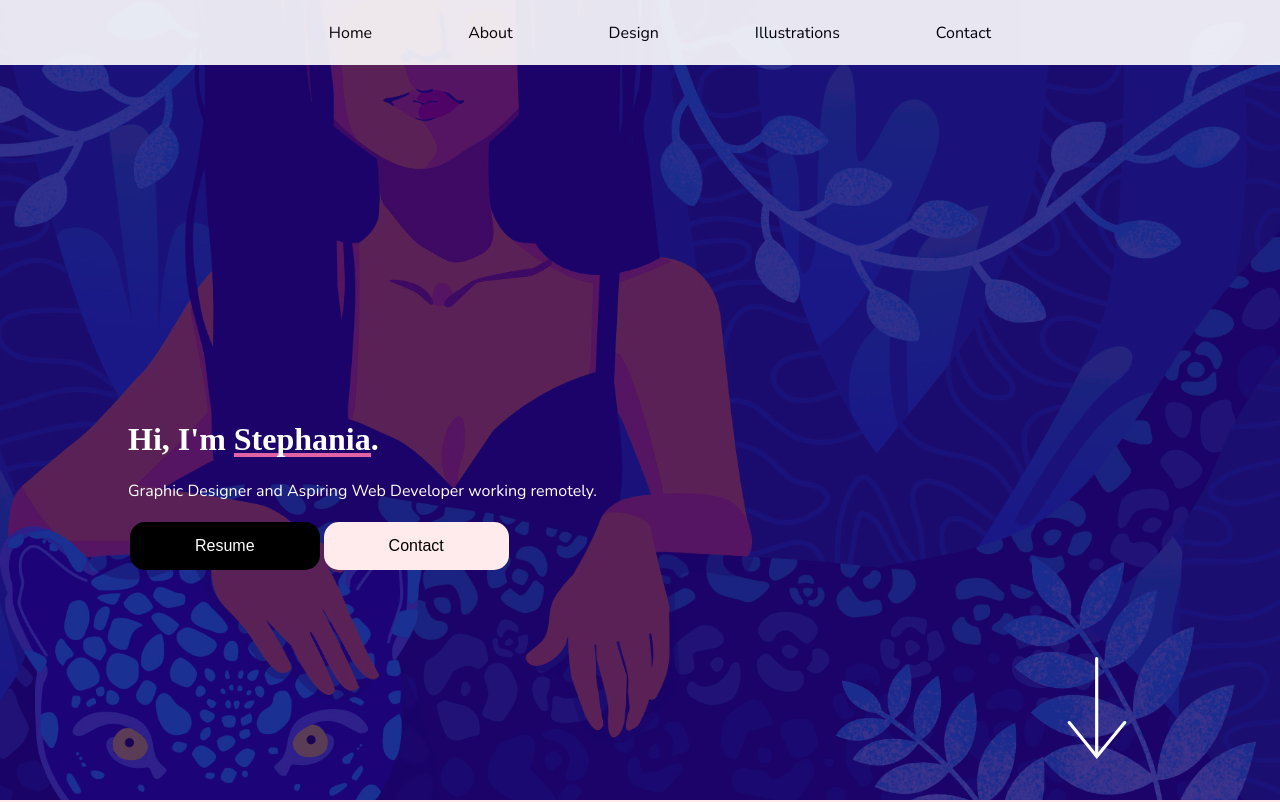
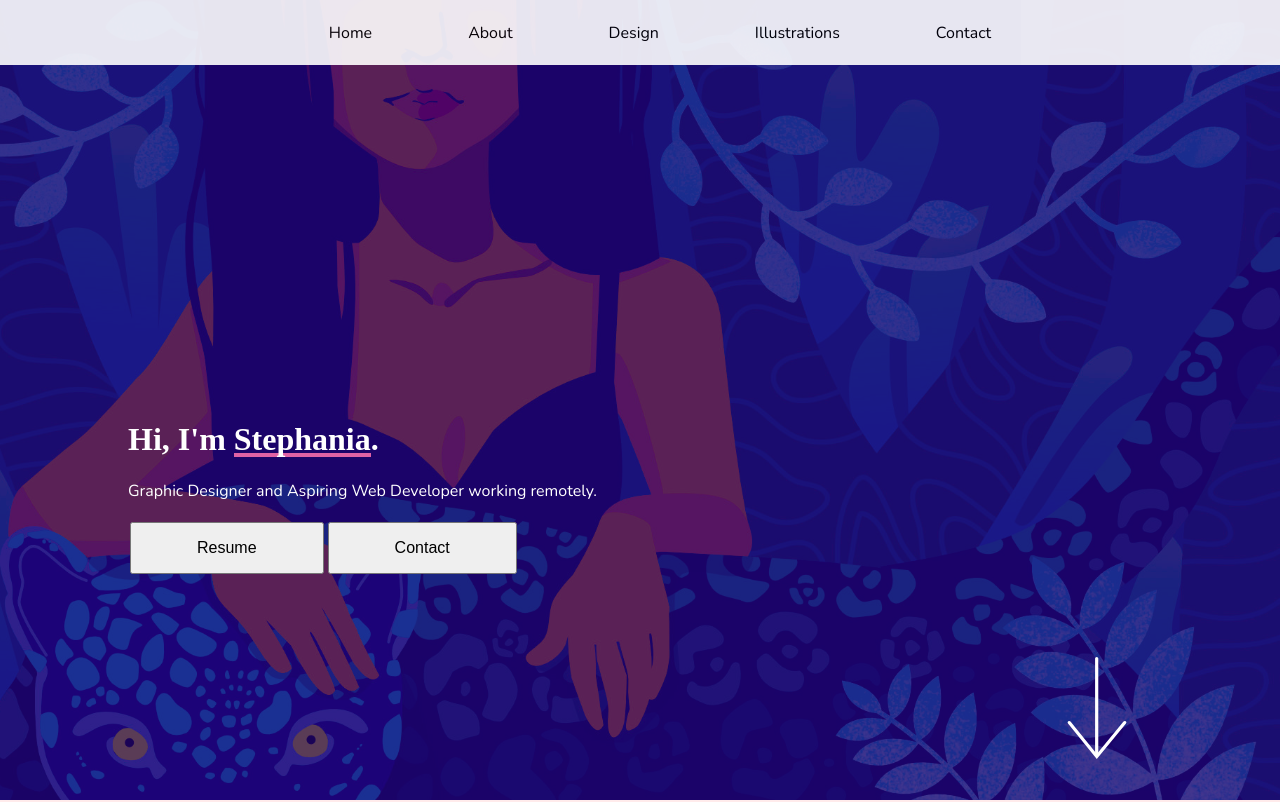
Before and after one commit to stephdolgo/portfolio-site, a Nuxt app: page / in a window 1280 px wide. Shown: the top 802 px of the page. Built offline with nearby package versions, Linux system fonts and the light colour scheme.

Commit message:
removed imports that were unneeded

```diff
--- a/assets/css/main.scss
+++ b/assets/css/main.scss
@@ -4,5 +4,4 @@
         "components/_fonts",
         "components/_grid",
         "components/_modifiers",
-        "components/_buttons",
         "components/_images";
```
